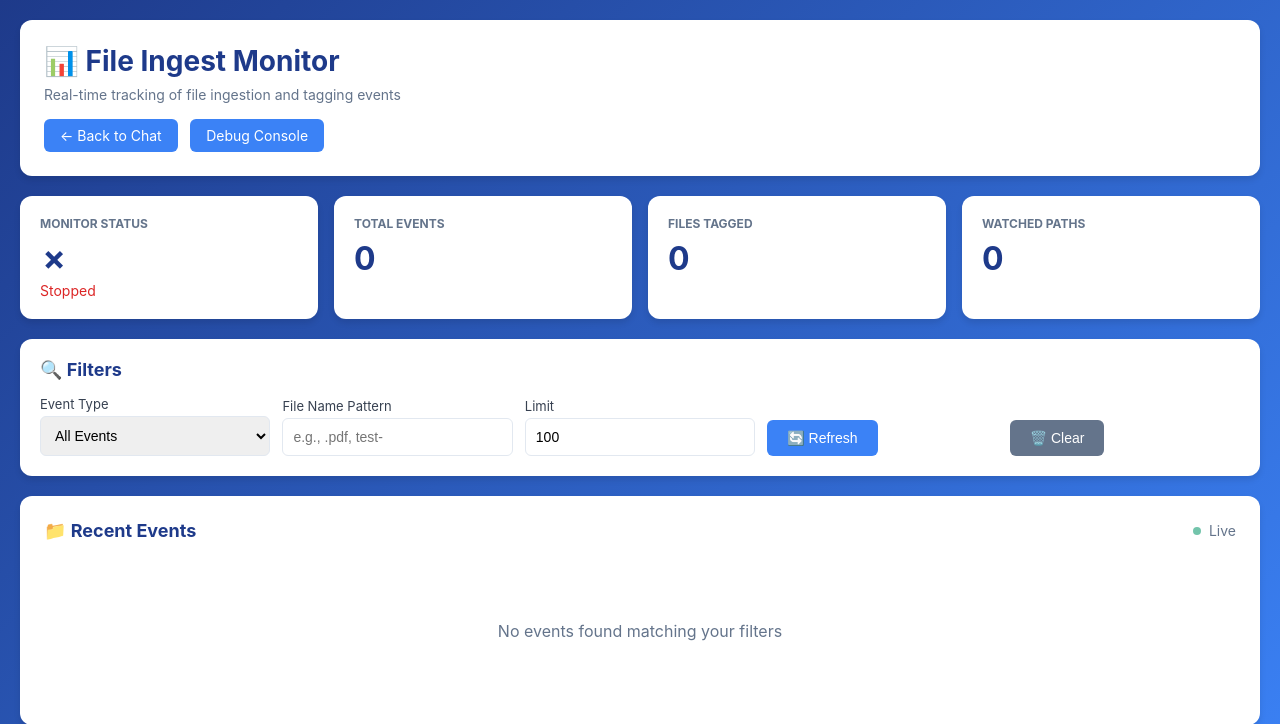
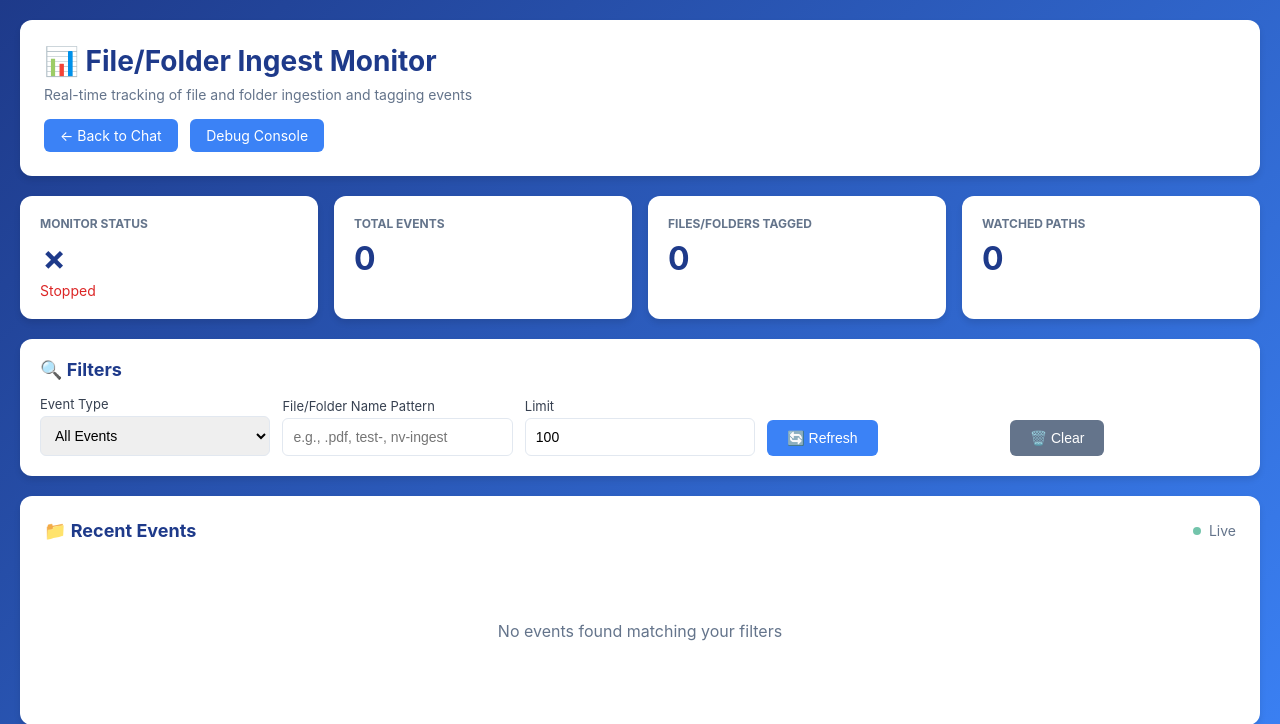
Before and after one commit to mbloomhammerspace/mcp-1.5-main, a Flask app: page /monitor in a window 1280 px wide. Shown: the top 724 px of the page. Run offline with Flask 3, Linux system fonts and the light colour scheme; data that the repository does not hold is empty.

Commit message:
Update UI text from 'files' to 'files/folders' to reflect folder detection capability
- Updated monitor.html template:
  - Page title: 'File Ingest Monitor' → 'File/Folder Ingest Monitor'
  - Header: 'File Ingest Monitor' → 'File/Folder Ingest Monitor'
  - Description: 'file ingestion' → 'file and folder ingestion'
  - Stats: 'Files Tagged' → 'Files/Folders Tagged'
  - Filter: 'New Files Only' → 'New Files/Folders Only'
  - Label: 'File Name Pattern' → 'File/Folder Name Pattern'
  - Placeholder: Added 'nv-ingest' example
  - Toast: 'New File Ingested' → 'New File/Folder Ingested'
  - Toast message: 'New file:' → 'New file/folder:'

- Updated file_monitor.py:
  - Status messages: 'File monitor' → 'File/folder monitor'

This better reflects that the system detects and processes both individual files and folders containing nv-ingest files.

```diff
--- a/src/file_monitor.py
+++ b/src/file_monitor.py
@@ -1535,7 +1535,7 @@ class FileMonitorService:
 
             return {
                 "success": True,
-                "message": "File monitor started (polling mode - NFS compatible)",
+                "message": "File/folder monitor started (polling mode - NFS compatible)",
                 "watch_paths": self.monitor.watch_paths,
                 "batch_interval": self.monitor.batch_interval,
                 "poll_interval": self.monitor.poll_interval,
@@ -1570,7 +1570,7 @@ class FileMonitorService:
 
             return {
                 "success": True,
-                "message": "File monitor stopped",
+                "message": "File/folder monitor stopped",
                 "timestamp": datetime.now().isoformat()
             }
         except Exception as e:
--- a/web_ui/templates/monitor.html
+++ b/web_ui/templates/monitor.html
@@ -3,7 +3,7 @@
 <head>
     <meta charset="UTF-8">
     <meta name="viewport" content="width=device-width, initial-scale=1.0">
-    <title>File Ingest Monitor - Hammerspace MCP</title>
+    <title>File/Folder Ingest Monitor - Hammerspace MCP</title>
     <style>
         * {
             margin: 0;
@@ -384,8 +384,8 @@
 <body>
     <div class="container">
         <div class="header">
-            <h1>📊 File Ingest Monitor</h1>
-            <p>Real-time tracking of file ingestion and tagging events</p>
+            <h1>📊 File/Folder Ingest Monitor</h1>
+            <p>Real-time tracking of file and folder ingestion and tagging events</p>
             <div class="nav-links">
                 <a href="/">← Back to Chat</a>
                 <a href="/debug">Debug Console</a>
@@ -403,7 +403,7 @@
                 <div id="total-events" class="value">0</div>
             </div>
             <div class="stat-card">
-                <h3>Files Tagged</h3>
+                <h3>Files/Folders Tagged</h3>
                 <div id="files-tagged" class="value">0</div>
             </div>
             <div class="stat-card">
@@ -419,13 +419,13 @@
                     <label>Event Type</label>
                     <select id="filter-event-type">
                         <option value="">All Events</option>
-                        <option value="NEW_FILE">New Files Only</option>
+                        <option value="NEW_FILE">New Files/Folders Only</option>
                         <option value="RETROACTIVE_TAG">Retroactive Tags Only</option>
                     </select>
                 </div>
                 <div class="filter-group">
-                    <label>File Name Pattern</label>
-                    <input type="text" id="filter-file-pattern" placeholder="e.g., .pdf, test-">
+                    <label>File/Folder Name Pattern</label>
+                    <input type="text" id="filter-file-pattern" placeholder="e.g., .pdf, test-, nv-ingest">
                 </div>
                 <div class="filter-group">
                     <label>Limit</label>
@@ -461,7 +461,7 @@
 
     <div id="toast" class="toast">
         <div class="toast-header">
-            <span class="toast-title">New File Ingested</span>
+            <span class="toast-title">New File/Folder Ingested</span>
             <button class="toast-close" onclick="hideToast()">×</button>
         </div>
         <div class="toast-body" id="toast-body"></div>
@@ -634,7 +634,7 @@
                     document.getElementById('total-events').textContent = currentCount + 1;
 
                     // Show toast
-                    showToast(`New file: ${event.file_name}`);
+                    showToast(`New file/folder: ${event.file_name}`);
 
                     // Limit to 100 events in DOM
                     while (eventsList.children.length > 100) {
```
